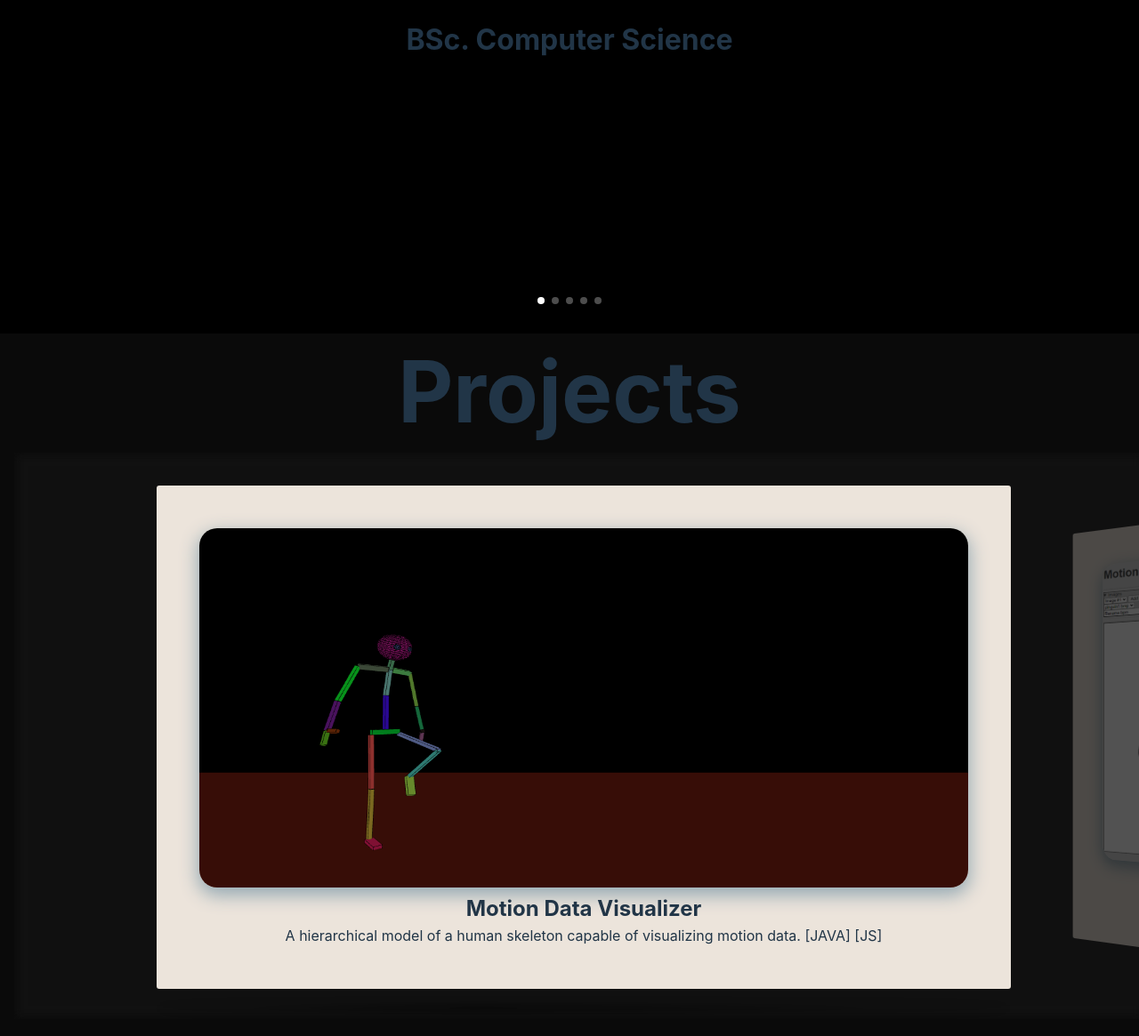
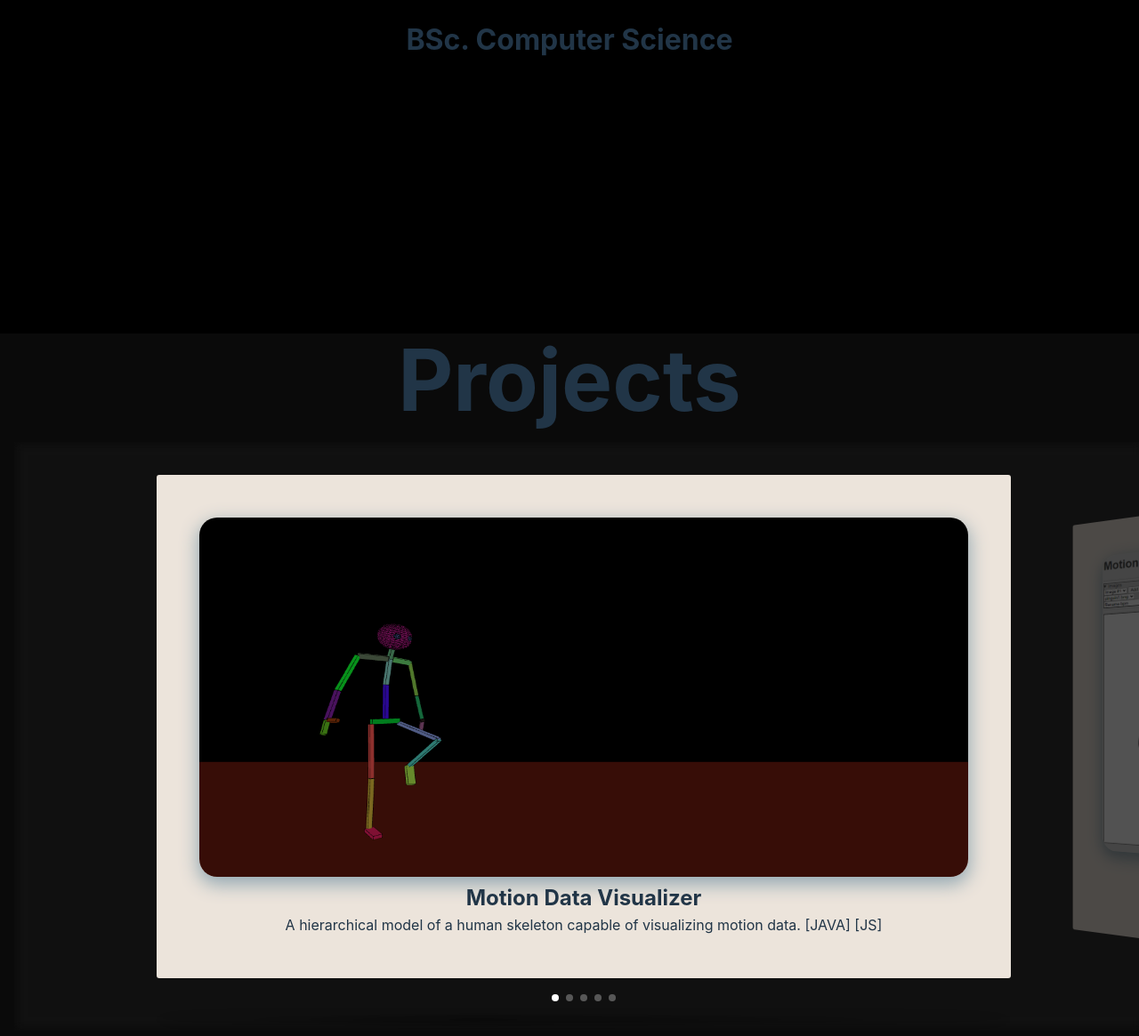
Before and after one commit to MichaelSault/Portfolio2024, a React (Vite) app: page / in a window 1280 px wide. Shown: the part 425-1590 px from the top of the page at 89% size. Built offline with nearby package versions, Linux system fonts and the light colour scheme.

Commit message:
fixed location of the slide indicator

```diff
--- a/src/components/Carousel.component.jsx
+++ b/src/components/Carousel.component.jsx
@@ -69,7 +69,7 @@ const Carousel = (props) => {
         <button className="btn btn-border carousel__next" onClick={handleNext}>
           NEXT
         </button>
-      </div>
+
       <div className="carousel__container--index">
         {images.map((_, index) => (
           <span
@@ -77,6 +77,7 @@ const Carousel = (props) => {
             className={`${index === selectedImg && "selected"}`}
           ></span>
         ))}
+        </div>
       </div>
     </div>
   );
--- a/src/styleSheets/slider.scss
+++ b/src/styleSheets/slider.scss
@@ -29,7 +29,7 @@
 
     &__container {
       position: relative;
-      height: 550px;
+      height: 575px;
       width: 960px;
       perspective: 100rem;
 
```
